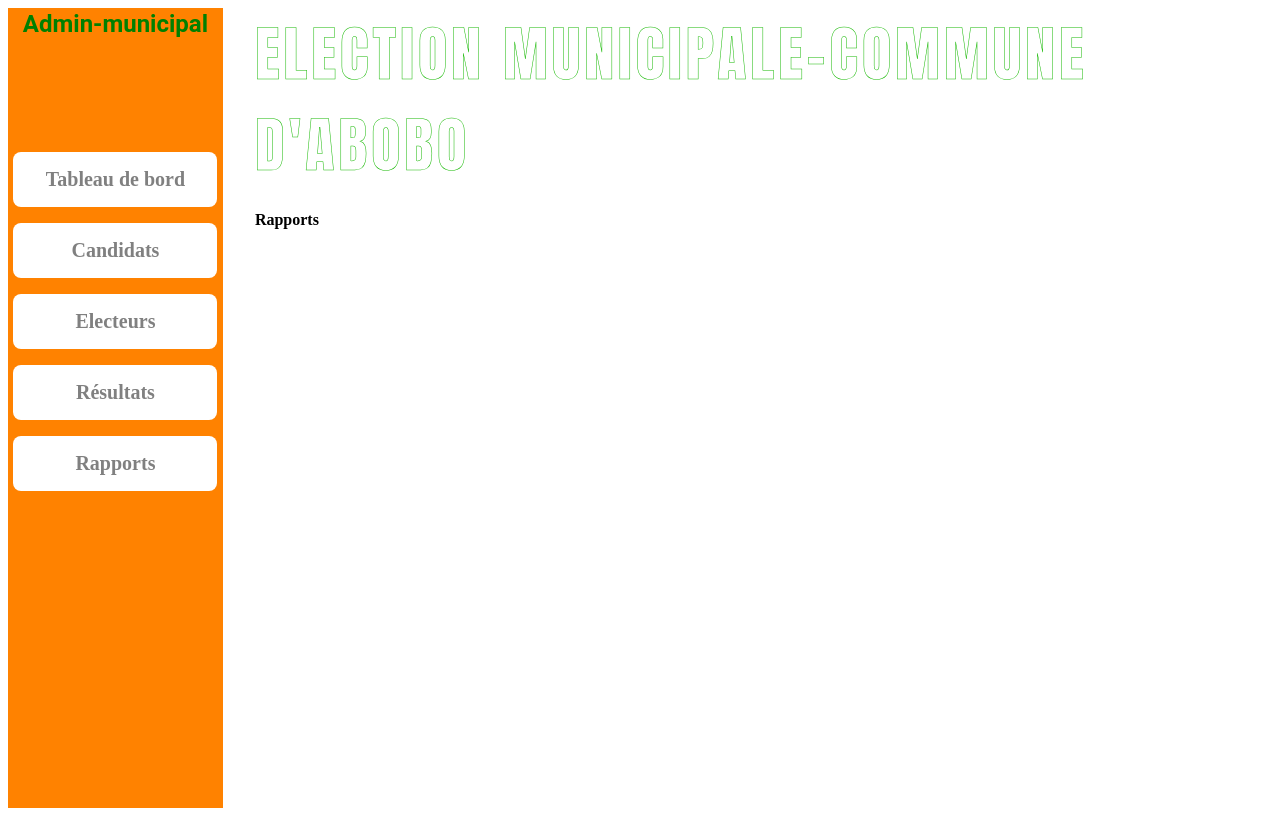
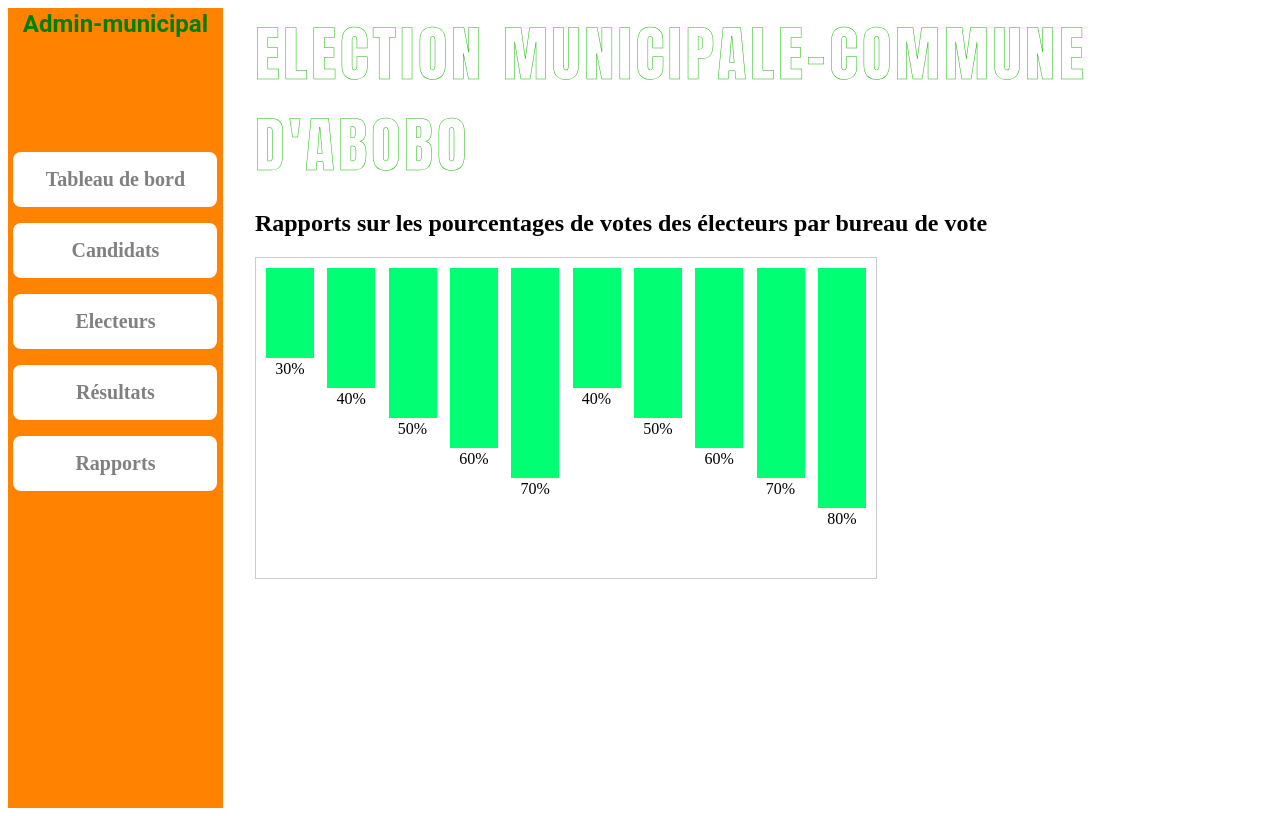
Before and after one commit to Nazaire02/pi-web-app, a React (Vite) app: page /rapports in a window 1280 px wide. Built offline with nearby package versions, Linux system fonts and the light colour scheme.

Commit message:
electeurs et rapports (#4)
Co-authored-by: lacinatoure0730 <lacinatoure0730@gmail.com>

```diff
--- a/package.json
+++ b/package.json
@@ -13,7 +13,9 @@
     "@emotion/react": "^11.11.4",
     "@emotion/styled": "^11.11.0",
     "@mui/material": "^5.15.12",
+    "chart.js": "^4.4.2",
     "react": "^18.2.0",
+    "react-chartjs-2": "^5.2.0",
     "react-dom": "^18.2.0",
     "react-router-dom": "^6.22.3"
   },
--- a/src/App.css
+++ b/src/App.css
@@ -45,3 +45,41 @@
   letter-spacing: 4px;
   font-family: Impact, Charcoal, sans-serif;
 }
+table {
+  width: 100%;
+  border-collapse: collapse;
+}
+th, td {
+  border: 1px solid #000000;
+  text-align: left;
+  padding: 8px;
+}
+th {
+  background-color: #2eff7e;
+}
+tr:nth-child(even) {
+  background-color: #f2f2f2;
+}
+.chart-container {
+  width: 600px;
+  height: 300px;
+  border: 1px solid #ccc;
+  padding: 10px;
+  display: flex;
+  justify-content: space-between;
+}
+
+.bar {
+  width: 8%;
+  background-color: #00ff73;
+  transition: height 0.5s ease;
+  position: relative;
+}
+
+.label {
+  position: absolute;
+  bottom: -20px;
+  left: 50%;
+  transform: translateX(-50%);
+  color: #000000;
+}
--- a/src/views/Electeurs.tsx
+++ b/src/views/Electeurs.tsx
@@ -1,7 +1,34 @@
+import "../App.css"
 export default function Electeurs(){
     return(
-        <div>
-        <h4>Electeurs</h4>
-        </div>
+        <><div>
+            <h2>Liste des électeurs</h2>
+        </div><table>
+                <thead>
+                    <tr>
+                        <th>Nom</th>
+                        <th>Prénoms</th>
+                        <th>Numéro Électeur</th>
+                        <th>Bureau de Vote</th>
+                        <th>Centre de Vote</th>
+                        <th>Action</th>
+                    </tr>
+                </thead>
+                <tbody>
+                    <tr>
+                        <td>John</td>
+                        <td>Doe</td>
+                        <td>123456789</td>
+                        <td>Bureau A</td>
+                        <td>Centre 1</td>
+                        <td>
+                            <button>Afficher</button>
+                            <button>Modifier</button>
+                            <button>Supprimer</button>
+                        </td>
+                    </tr>
+                </tbody>
+            </table></>
+
     )
 }
--- a/src/views/Rapports.tsx
+++ b/src/views/Rapports.tsx
@@ -1,7 +1,22 @@
-export default function Rapports(){
-    return(
-        <div>
-        <h4>Rapports</h4>
-        </div>
-    )
+import "../App.css"; // Assurez-vous que le chemin est correct pour votre fichier CSS
+
+export default function Rapports() {
+  return (
+    <div>
+      <h2>Rapports sur les pourcentages de votes des électeurs par bureau de vote</h2>
+
+      <div className="chart-container">
+        <div className="bar" style={{ height: "30%" }} id="bar1"><span className="label">30%</span></div>
+        <div className="bar" style={{ height: "40%" }} id="bar2"><span className="label">40%</span></div>
+        <div className="bar" style={{ height: "50%" }} id="bar3"><span className="label">50%</span></div>
+        <div className="bar" style={{ height: "60%" }} id="bar4"><span className="label">60%</span></div>
+        <div className="bar" style={{ height: "70%" }} id="bar5"><span className="label">70%</span></div>
+        <div className="bar" style={{ height: "40%" }} id="bar6"><span className="label">40%</span></div>
+        <div className="bar" style={{ height: "50%" }} id="bar7"><span className="label">50%</span></div>
+        <div className="bar" style={{ height: "60%" }} id="bar8"><span className="label">60%</span></div>
+        <div className="bar" style={{ height: "70%" }} id="bar9"><span className="label">70%</span></div>
+        <div className="bar" style={{ height: "80%" }} id="bar10"><span className="label">80%</span></div>
+      </div>
+    </div>
+  );
 }
```
Also changed, not shown: 1 other file (tests, documents, lock files or other folders).
